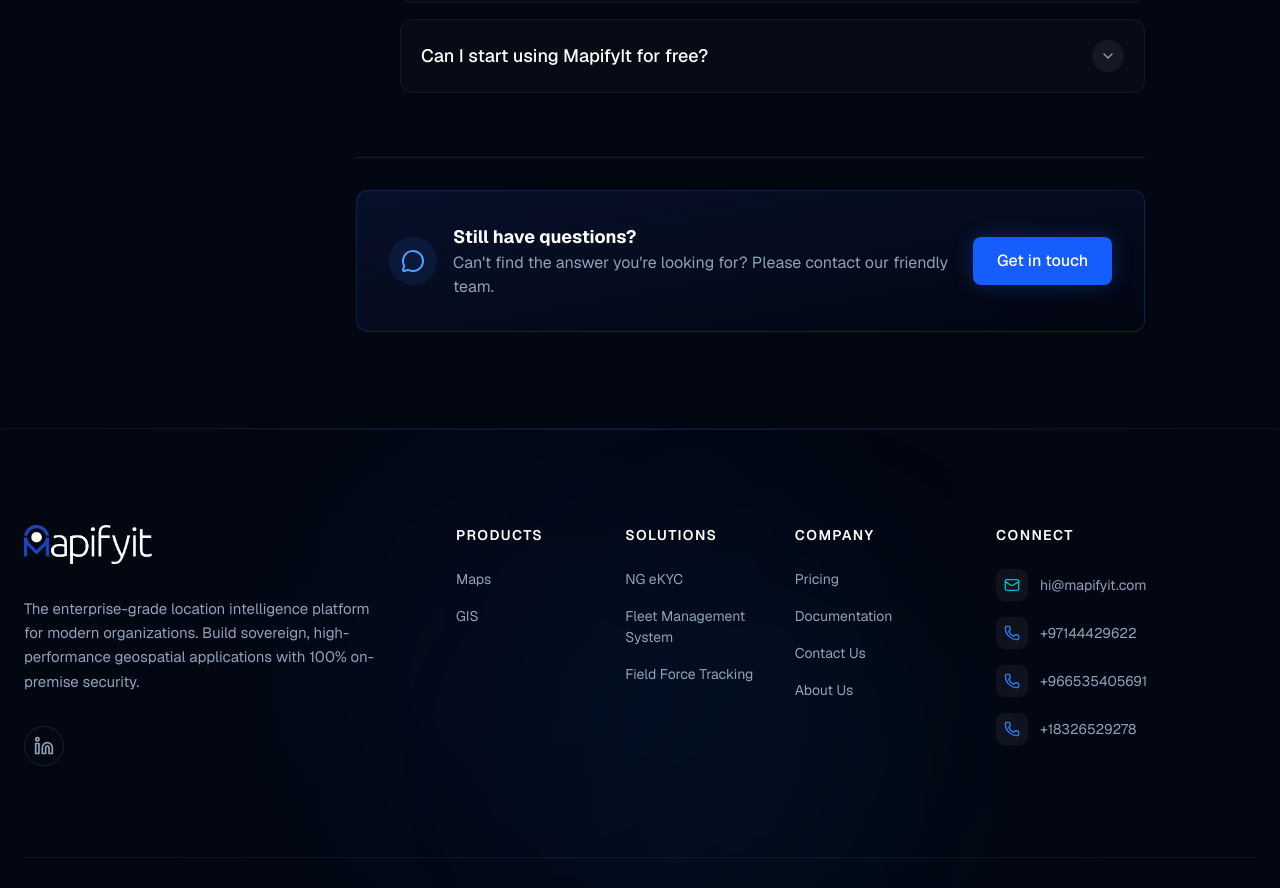
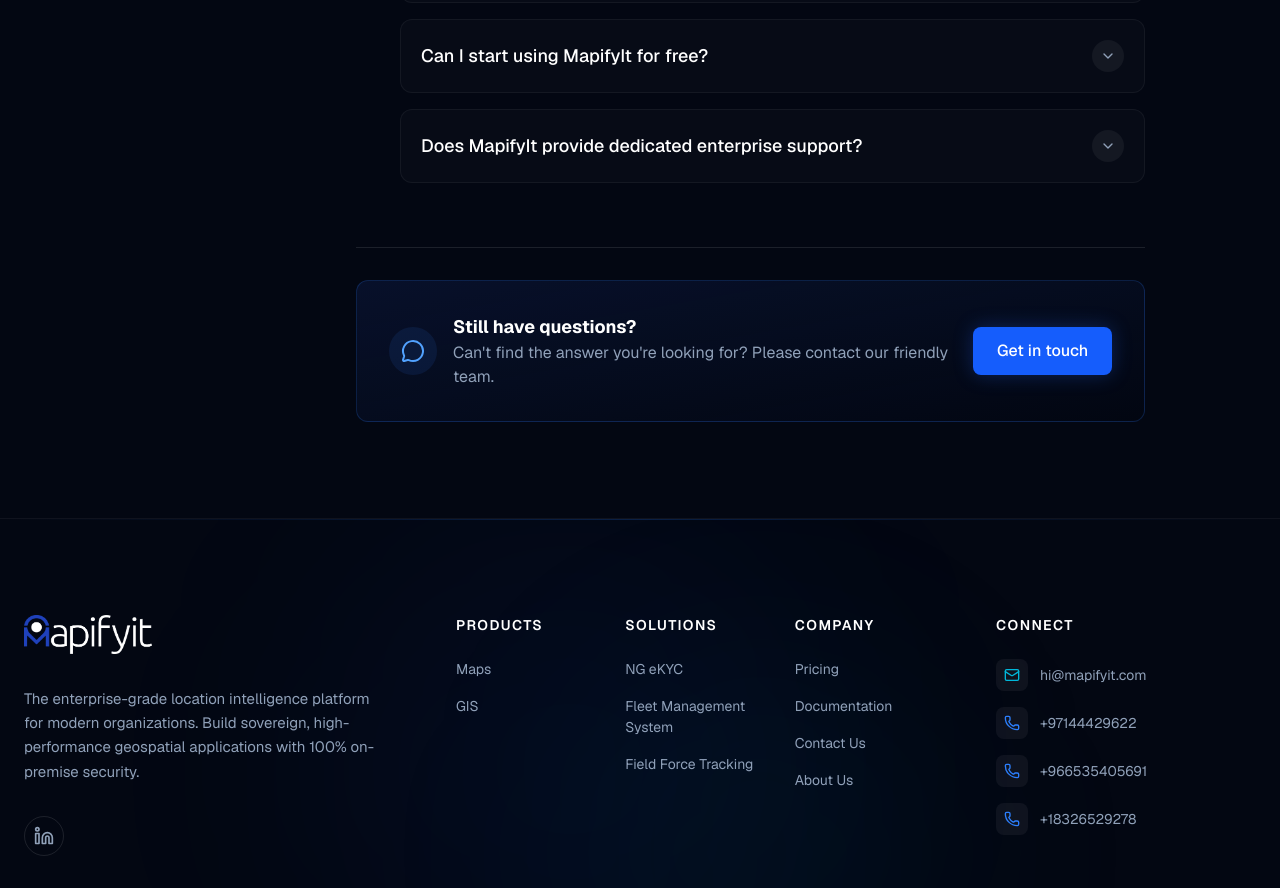
Before and after one commit to malik9594/mapifyit-web, a Next.js app: page /faqs in a window 1280 px wide. Shown: the part 1898-2786 px from the top of the page. Built offline with nearby package versions, Linux system fonts and the light colour scheme; no server answers.

Commit message:
new fixes

```diff
--- a/app/faqs/page.tsx
+++ b/app/faqs/page.tsx
@@ -84,6 +84,10 @@ const faqsCategories = [
             {
                 question: "Can I start using MapifyIt for free?",
                 answer: "Yes, MapifyIt offers a free tier so users can explore the platform and test our APIs before upgrading to advanced enterprise features."
+            },
+            {
+                question: "Does MapifyIt provide dedicated enterprise support?",
+                answer: "Yes, we offer premium service-level agreements (SLAs) for enterprise clients, including 24/7 dedicated technical support, personalized onboarding, and architecture consulting for large-scale GIS deployments."
             }
         ]
     }
```
